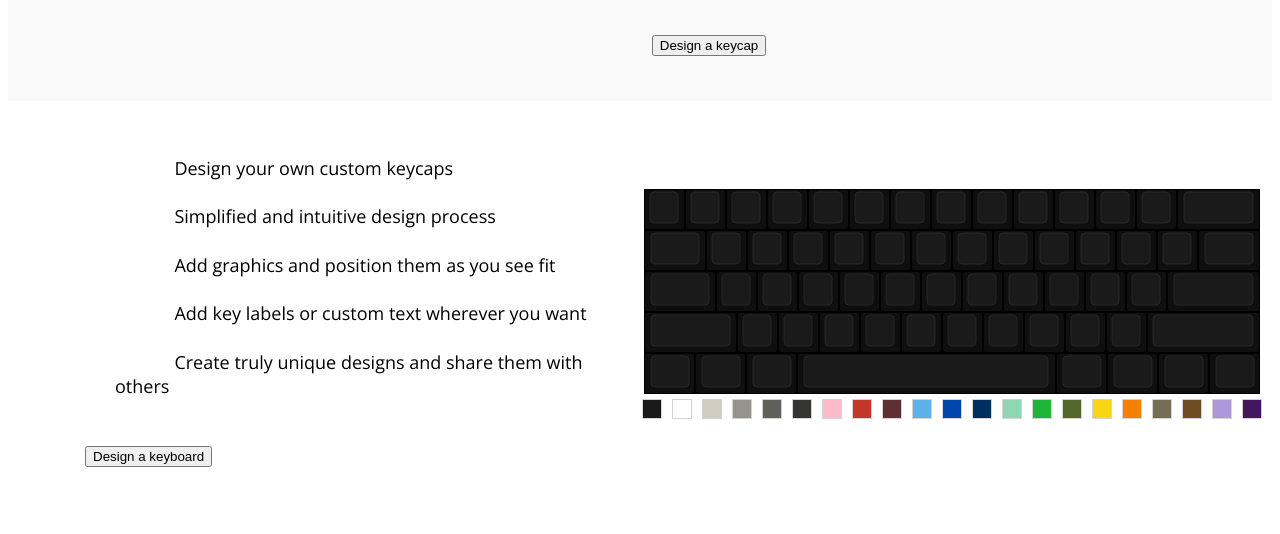
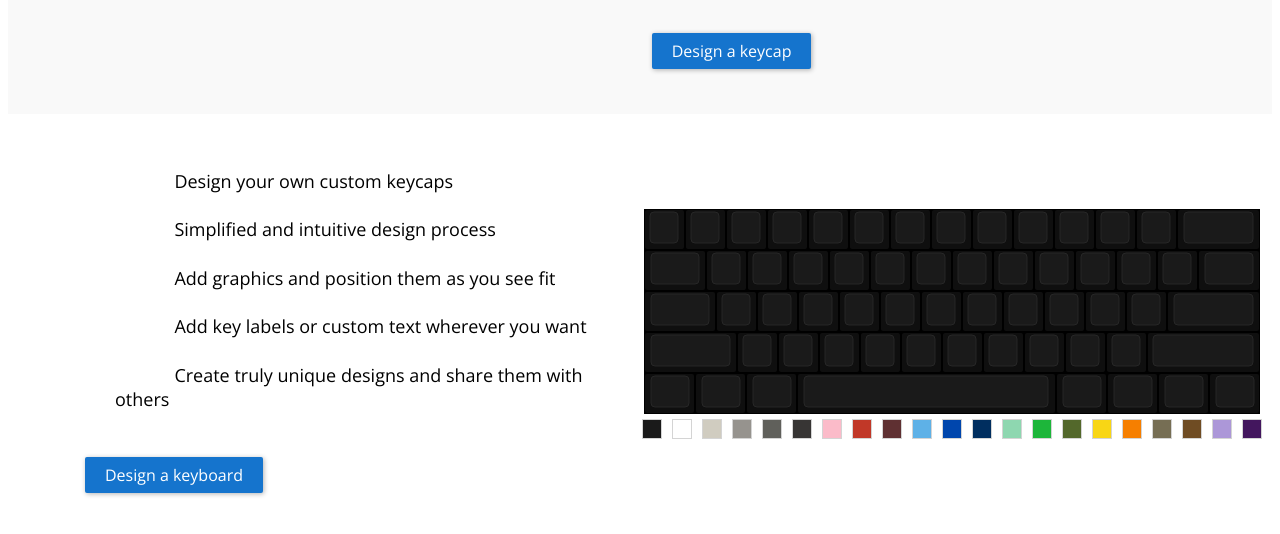
Before and after one commit to Gnorme/keycaps, a plain HTML site: page index.html in a window 1280 px wide. Shown: the part 921-1455 px from the top of the page. Drawn offline with nearby package versions, Linux system fonts and the light colour scheme.

Commit message:
updated button

```diff
--- a/index.html
+++ b/index.html
@@ -46,7 +46,7 @@
 						<li class="info-item">Create truly unique designs and share them with others</li>
 					</ul>
 					<div style="padding:20px 15px;">
-						<button><a href="keycap.html">Design a keycap</a></button>
+						<div class="button"><a href="keycap.html">Design a keycap</a></div>
 					</div>
 				</div>
 			</div>
@@ -62,7 +62,7 @@
 						<li class="info-item">Create truly unique designs and share them with others</li>
 					</ul>
 					<div style="padding:20px 15px;">
-							<button><a href="keyboard.html">Design a keyboard</a></button>
+							<div class="button"><a href="keyboard.html">Design a keyboard</a></div>
 					</div>
 				</div>
 				<div class="demo" id="keyboard-demo">
```
